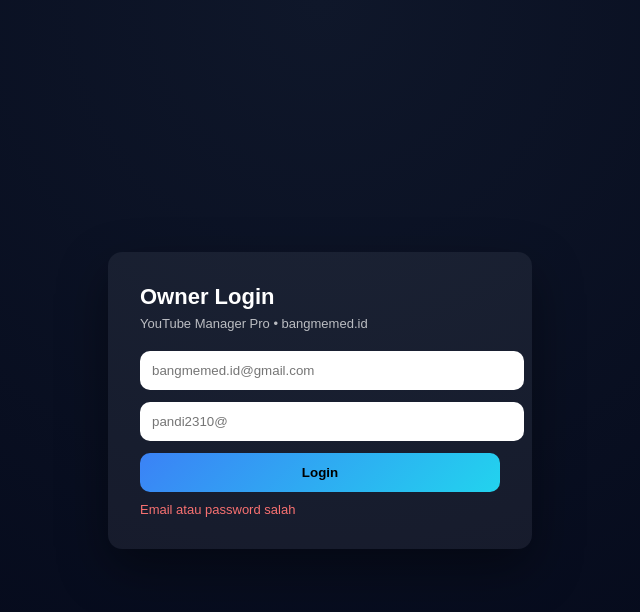
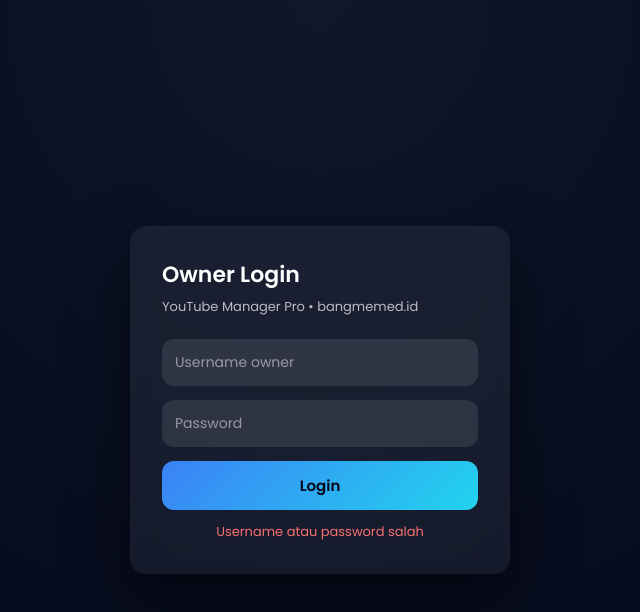
Before and after one commit to bangmemedid/yt-manager-pro, a plain HTML site: page login.html in a window 1280 px wide. Both pictures are taken after a click on the button "Login". Shown: the whole page, without its empty margins (320-960 px from the left). Drawn offline with Linux system fonts and the light colour scheme.

Commit message:
Update login.html

```diff
--- a/login.html
+++ b/login.html
@@ -5,57 +5,86 @@
   <title>Owner Login | bangmemed.id</title>
   <meta name="viewport" content="width=device-width, initial-scale=1.0">
 
+  <!-- Font -->
+  <link href="https://fonts.googleapis.com/css2?family=Poppins:wght@400;500;600&display=swap" rel="stylesheet">
+
   <style>
+    * {
+      box-sizing: border-box;
+      font-family: 'Poppins', sans-serif;
+    }
+
     body {
       margin: 0;
-      font-family: Poppins, sans-serif;
+      height: 100vh;
       background: radial-gradient(circle at top, #0f172a, #020617);
-      color: #fff;
-      height: 100vh;
       display: flex;
       align-items: center;
       justify-content: center;
+      color: #fff;
     }
+
     .card {
+      width: 100%;
+      max-width: 380px;
       background: rgba(255,255,255,.06);
+      backdrop-filter: blur(14px);
       padding: 32px;
-      border-radius: 14px;
-      width: 100%;
-      max-width: 360px;
-      box-shadow: 0 20px 50px rgba(0,0,0,.4);
+      border-radius: 16px;
+      box-shadow: 0 25px 60px rgba(0,0,0,.5);
     }
+
     h1 {
       margin: 0 0 6px;
       font-size: 22px;
+      font-weight: 600;
     }
+
     p {
-      margin: 0 0 20px;
+      margin: 0 0 22px;
       font-size: 13px;
       opacity: .7;
     }
+
     input {
       width: 100%;
-      padding: 12px;
-      margin-bottom: 12px;
-      border-radius: 10px;
+      padding: 13px;
+      margin-bottom: 14px;
+      border-radius: 12px;
       border: none;
       outline: none;
+      background: rgba(255,255,255,.1);
+      color: #fff;
+      font-size: 14px;
     }
+
+    input::placeholder {
+      color: rgba(255,255,255,.5);
+    }
+
     button {
       width: 100%;
-      padding: 12px;
-      border-radius: 10px;
+      padding: 13px;
+      border-radius: 12px;
       border: none;
       background: linear-gradient(135deg,#3b82f6,#22d3ee);
-      color: #000;
+      color: #020617;
       font-weight: 600;
+      font-size: 15px;
       cursor: pointer;
+      transition: .2s;
     }
+
+    button:hover {
+      opacity: .9;
+    }
+
     .err {
-      margin-top: 10px;
+      margin-top: 12px;
       color: #f87171;
       font-size: 13px;
       display: none;
+      text-align: center;
     }
   </style>
 </head>
@@ -65,25 +94,32 @@
     <h1>Owner Login</h1>
     <p>YouTube Manager Pro • bangmemed.id</p>
 
-    <input id="email" placeholder="bangmemed.id@gmail.com">
-    <input id="pass" type="password" placeholder="pandi2310@">
+    <input id="username" placeholder="Username owner" autocomplete="off">
+    <input id="password" type="password" placeholder="Password">
 
-    <button onclick="login()">Login</button>
-    <div class="err" id="err">Email atau password salah</div>
+    <button onclick="loginOwner()">Login</button>
+    <div class="err" id="err">Username atau password salah</div>
   </div>
 
 <script>
-function login() {
-  const email = document.getElementById("email").value;
-  const pass  = document.getElementById("pass").value;
+  // === OWNER CREDENTIAL (LOCAL) ===
+  const OWNER_USERNAME = "bangmemedid";
+  const OWNER_PASSWORD = "pandi2310@";
 
-  if (email === "owner@bangmemed.id" && pass === "123456") {
-    localStorage.setItem("owner_logged_in", "true");
-    window.location.href = "index.html";
-  } else {
-    document.getElementById("err").style.display = "block";
+  function loginOwner() {
+    const user = document.getElementById("username").value.trim();
+    const pass = document.getElementById("password").value.trim();
+    const err  = document.getElementById("err");
+
+    err.style.display = "none";
+
+    if (user === OWNER_USERNAME && pass === OWNER_PASSWORD) {
+      localStorage.setItem("owner_logged_in", "true");
+      window.location.href = "index.html";
+    } else {
+      err.style.display = "block";
+    }
   }
-}
 </script>
 
 </body>
```
